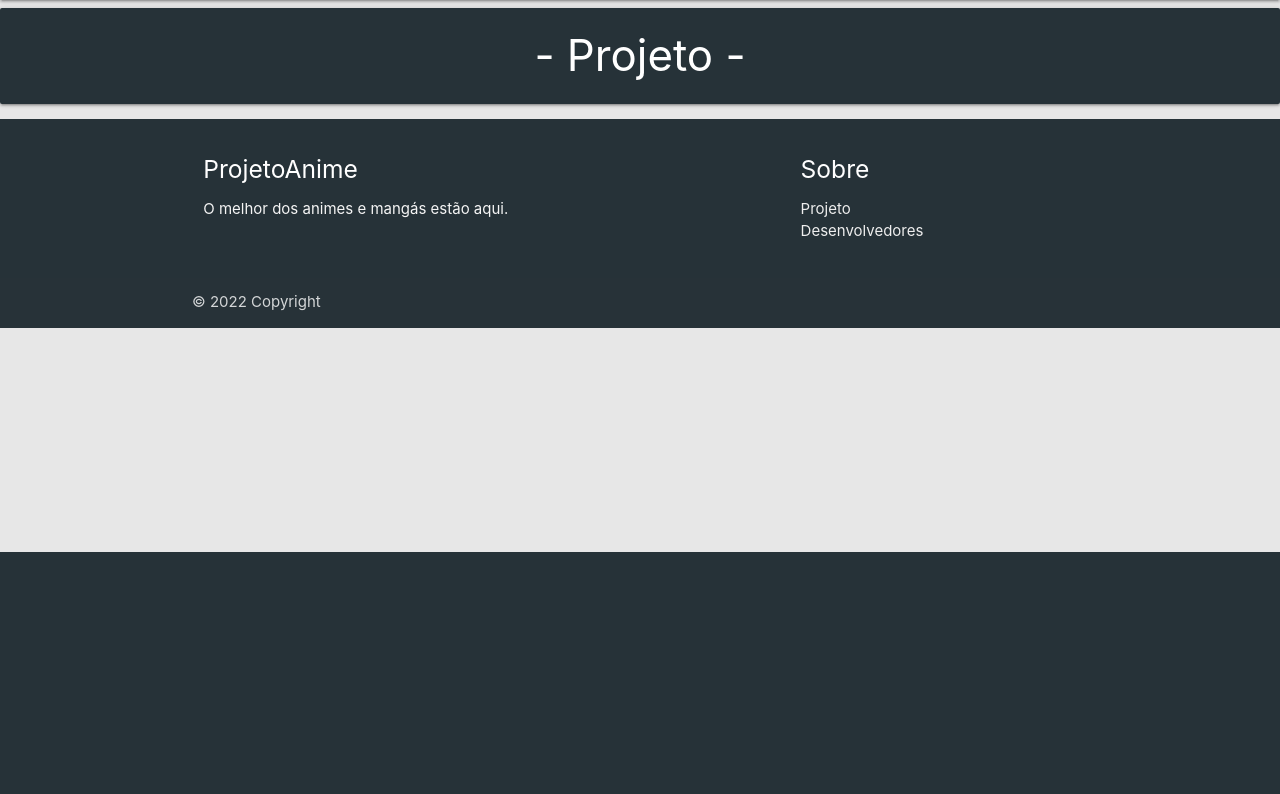
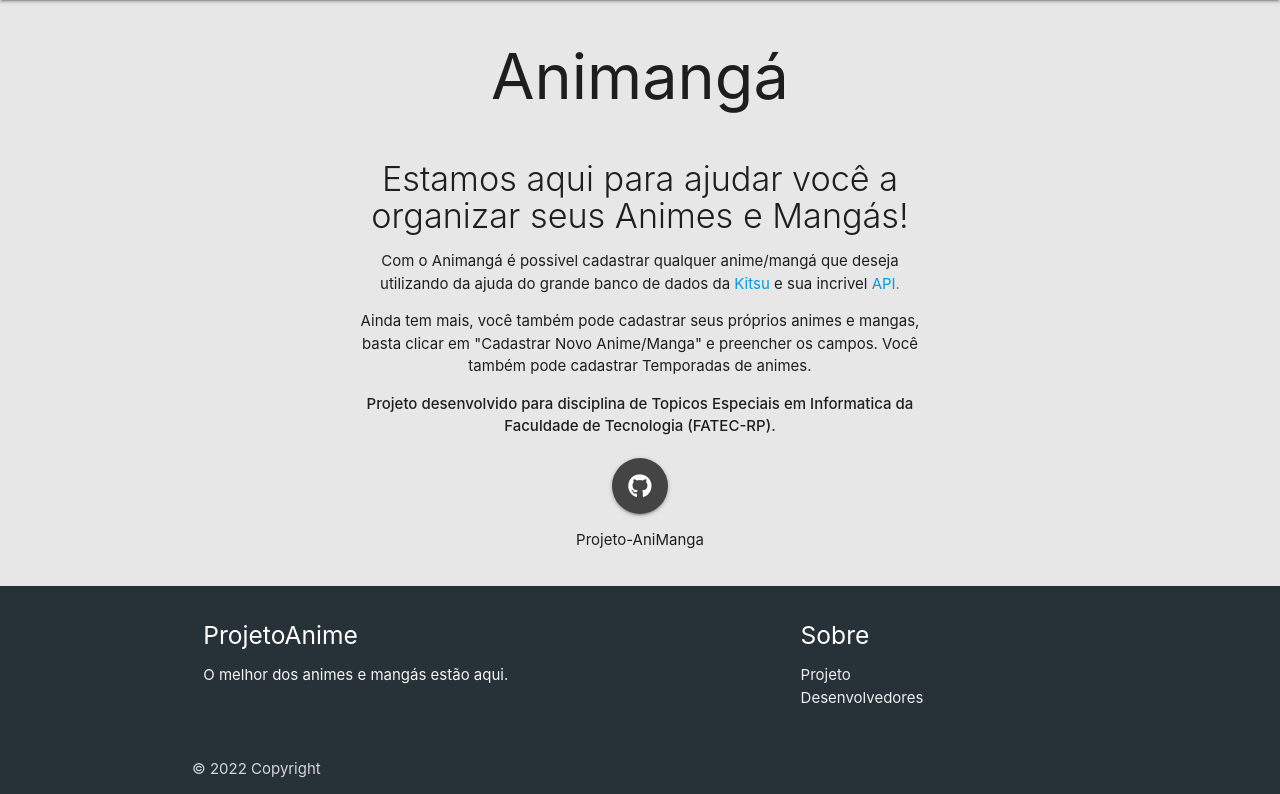
Before and after one commit to janderson-code/Projeto-AniManga, a Django app: page /sobre/projeto in a window 1280 px wide. Shown: the part 248-1042 px from the top of the page. Before the commit the page ends 800 px from the top, so only its background shows below. Run offline with Django 4.2, Linux system fonts and the light colour scheme; some libraries are stand-ins or nearby versions.

Commit message:
adicionado sobre projeto

```diff
--- a/main/templates/sobre-desenvolvedores.html
+++ b/main/templates/sobre-desenvolvedores.html
@@ -3,7 +3,7 @@
 {% block content %}
     <link rel="stylesheet" href="{% static 'style.css' %}" media="screen">
     <main>
-        <h3 class="center card-panel blue-grey darken-4 white-text">- Desenvolvedores -</h3>
+        <h3 class="center card-panel blue-grey darken-4 white-text">Desenvolvedores</h3>
         <div class="row">
             <div class="col s6 center">
               <div class="center promo promo-example">
--- a/main/templates/sobre-projeto.html
+++ b/main/templates/sobre-projeto.html
@@ -3,6 +3,32 @@
 {% block content %}
     <link rel="stylesheet" href="{% static 'style.css' %}" media="screen">
     <main>
-        <h3 class="center card-panel blue-grey darken-4 white-text">- Projeto -</h3>
+        <div class="container">
+            <div class="row center">
+                <div class="col s12 m10 offset-m1">
+                    <h1 class="header">Animangá</h1>
+                </div>
+                <div class="col s12 m8 offset-m2">
+                    <h4 class="light">Estamos aqui para ajudar você a organizar seus Animes e Mangás!</h4>
+                    <p>
+                        Com o Animangá é possivel cadastrar qualquer anime/mangá que deseja utilizando da ajuda do grande banco de dados da
+                        <a href ="https://kitsu.io/explore/anime" target="_blank">Kitsu</a> e sua incrivel <a href ="https://kitsu.docs.apiary.io/" target="_blank">API.</a>
+                    </p>
+                    <p>
+                        Ainda tem mais, você também pode cadastrar seus próprios animes e mangas, basta clicar em "Cadastrar Novo Anime/Manga" e preencher os campos.
+                        Você também pode cadastrar Temporadas de animes.
+                    </p>
+                    <strong>
+                        Projeto desenvolvido para disciplina de Topicos Especiais em Informatica da Faculdade de Tecnologia (FATEC-RP).
+                    </strong>
+                </div>
+            </div>
+            <div class="row center">
+                <a href="https://github.com/janderson-code/Projeto-AniManga" target="_blank" class="waves-effect waves-light btn-floating btn-large social github">
+                    <i class="fab fa-github"></i>
+                </a>
+                <p>Projeto-AniManga</p>
+            </div>
+        </div>
     </main>
 {% endblock %}
```
